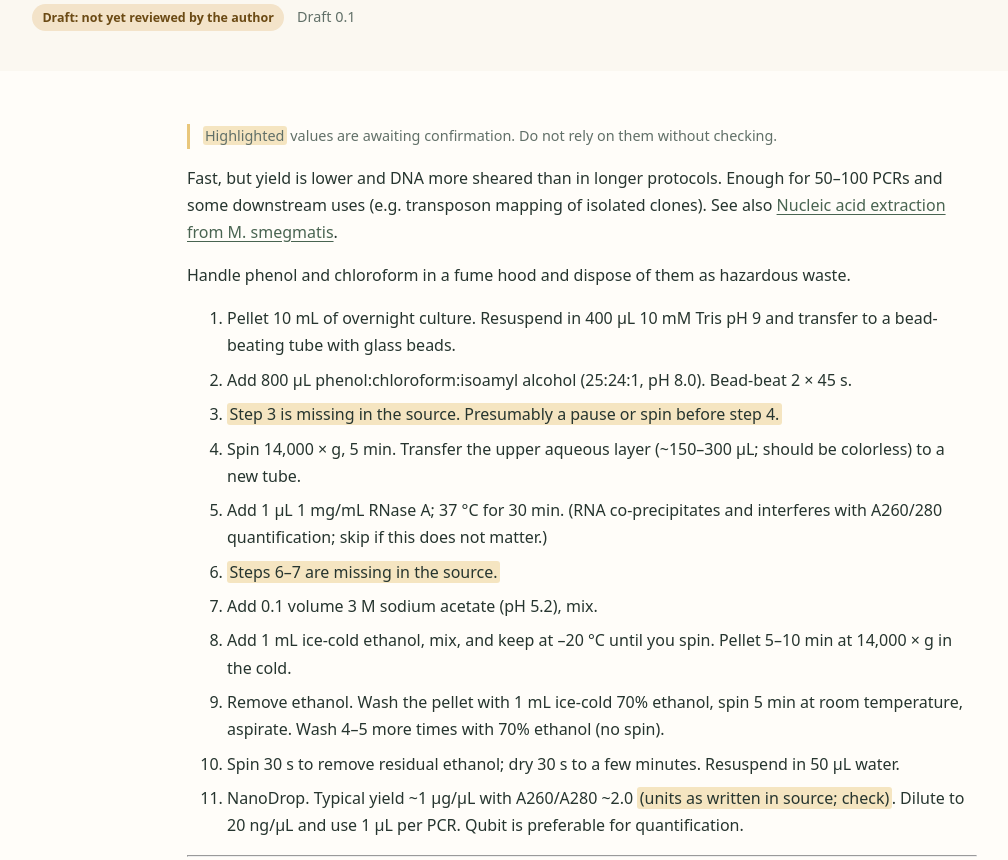
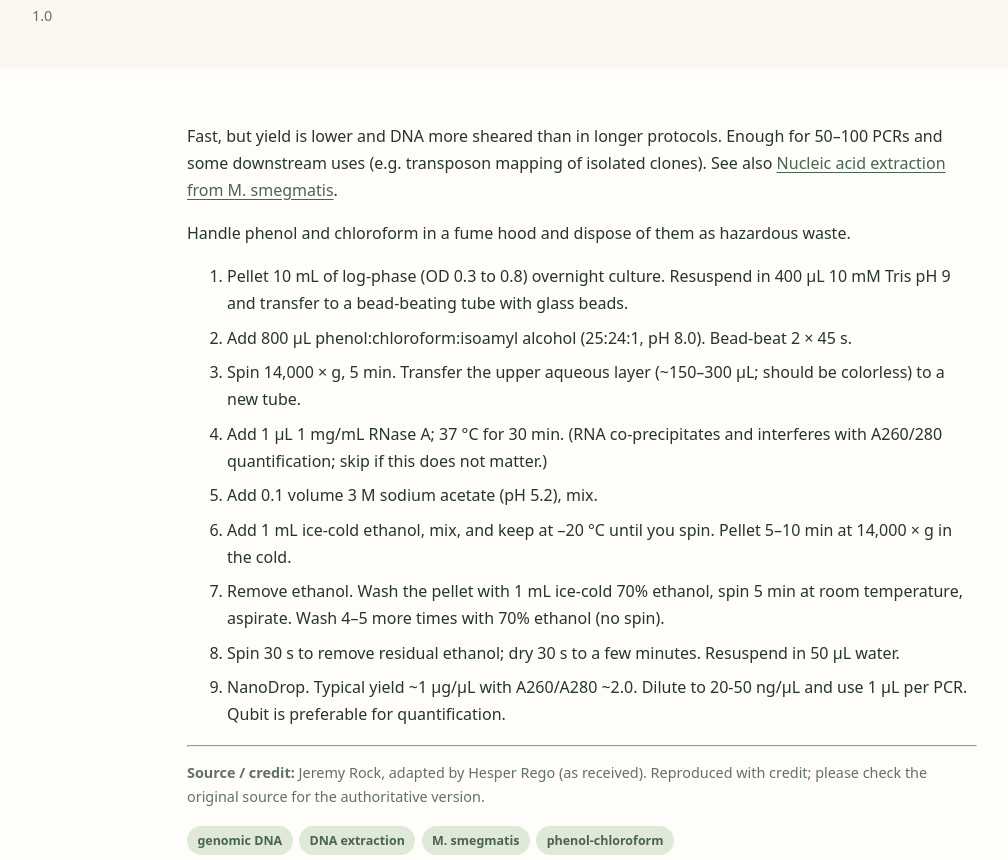
Before and after one commit to jktembiwa/JKTembiwa, a plain HTML site: page protocols/smash-and-grab-genomic-dna.html in a window 1280 px wide. Shown: the part 459-1319 px from the top of the page, without its empty margins (58-1066 px from the left). Drawn offline with Linux system fonts and the light colour scheme.

Commit message:
Update protocols

```diff
--- a/protocols/smash-and-grab-genomic-dna.html
+++ b/protocols/smash-and-grab-genomic-dna.html
@@ -32,24 +32,22 @@
 <div class="eyebrow"><a href="index.html">Protocols</a></div>
 <h1 class="proto-title">&quot;Smash &amp; Grab&quot;: quick genomic DNA from M. smegmatis</h1>
 <p class="lede">A fast (30–45 min) bead-beating and phenol–chloroform prep that gives enough genomic DNA for 50–100 PCRs.</p>
-<p class="proto-meta"><span class="status draft">Draft: not yet reviewed by the author</span> <span class="meta">Draft 0.1</span></p>
+<p class="proto-meta"><span class="meta">1.0</span></p>
 </div></section>
 <section class="section"><div class="container prose">
-<p class="tbc-legend"><span class="tbc">Highlighted</span> values are awaiting confirmation. Do not rely on them without checking.</p>
+
 <p>Fast, but yield is lower and DNA more sheared than in longer protocols. Enough for 50–100 PCRs and some downstream uses (e.g. transposon mapping of isolated clones). See also <a href="msmeg-nucleic-acid-extraction.html">Nucleic acid extraction from M. smegmatis</a>.</p>
 <p>Handle phenol and chloroform in a fume hood and dispose of them as hazardous waste.</p>
 <ol type="1">
-<li>Pellet 10 mL of overnight culture. Resuspend in 400 µL 10 mM Tris pH 9 and transfer to a bead-beating tube with glass beads.</li>
+<li>Pellet 10 mL of log-phase (OD 0.3 to 0.8) overnight culture. Resuspend in 400 µL 10 mM Tris pH 9 and transfer to a bead-beating tube with glass beads.</li>
 <li>Add 800 µL phenol:chloroform:isoamyl alcohol (25:24:1, pH 8.0). Bead-beat 2 × 45 s.</li>
-<li><span class="tbc">Step 3 is missing in the source. Presumably a pause or spin before step 4.</span></li>
 <li>Spin 14,000 × g, 5 min. Transfer the upper aqueous layer (~150–300 µL; should be colorless) to a new tube.</li>
 <li>Add 1 µL 1 mg/mL RNase A; 37 °C for 30 min. (RNA co-precipitates and interferes with A260/280 quantification; skip if this does not matter.)</li>
-<li><span class="tbc">Steps 6–7 are missing in the source.</span></li>
 <li>Add 0.1 volume 3 M sodium acetate (pH 5.2), mix.</li>
 <li>Add 1 mL ice-cold ethanol, mix, and keep at –20 °C until you spin. Pellet 5–10 min at 14,000 × g in the cold.</li>
 <li>Remove ethanol. Wash the pellet with 1 mL ice-cold 70% ethanol, spin 5 min at room temperature, aspirate. Wash 4–5 more times with 70% ethanol (no spin).</li>
 <li>Spin 30 s to remove residual ethanol; dry 30 s to a few minutes. Resuspend in 50 µL water.</li>
-<li>NanoDrop. Typical yield ~1 µg/µL with A260/A280 ~2.0 <span class="tbc">(units as written in source; check)</span>. Dilute to 20 ng/µL and use 1 µL per PCR. Qubit is preferable for quantification.</li>
+<li>NanoDrop. Typical yield ~1 µg/µL with A260/A280 ~2.0. Dilute to 20-50 ng/µL and use 1 µL per PCR. Qubit is preferable for quantification.</li>
 </ol>
 
 <hr>
```
Also changed, not shown: protocols/index.html (+1 -1 lines), 1 other file.
